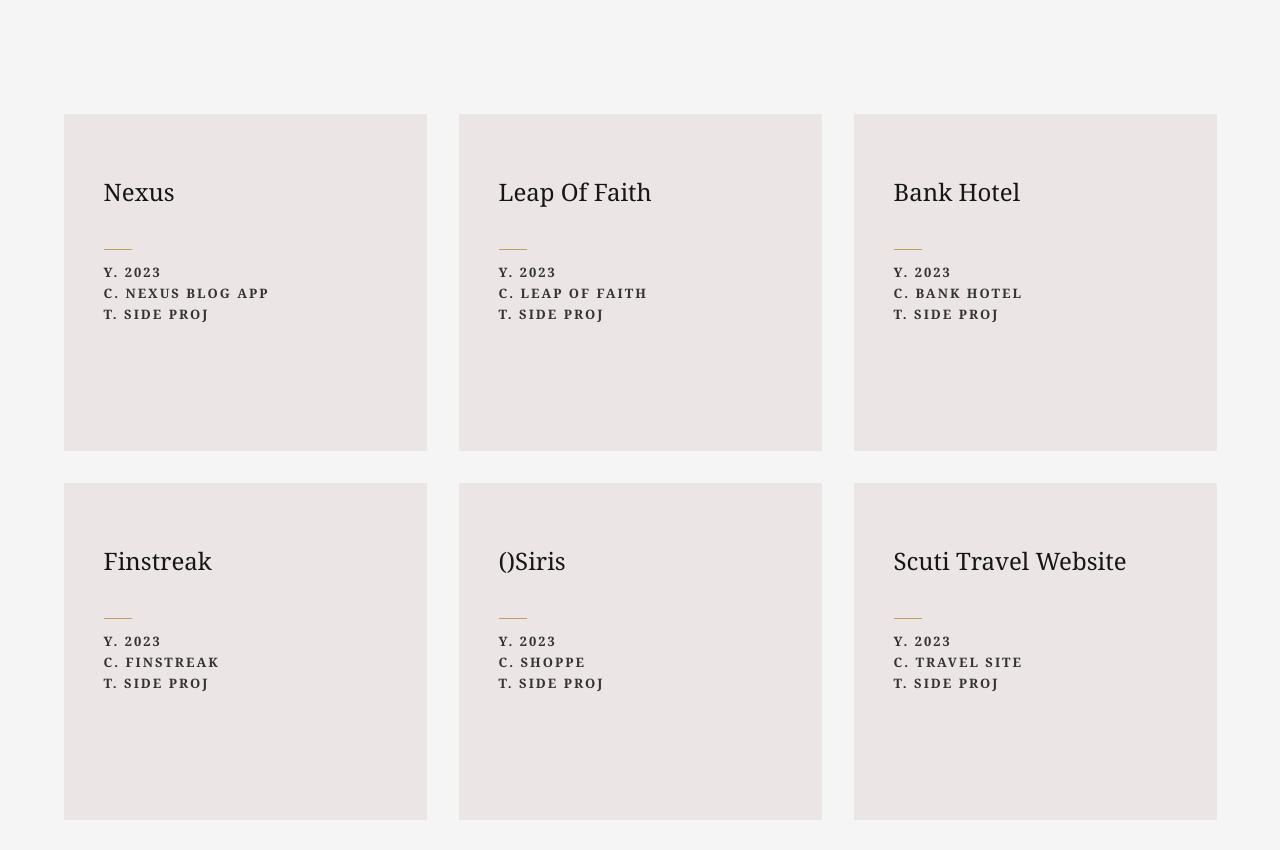
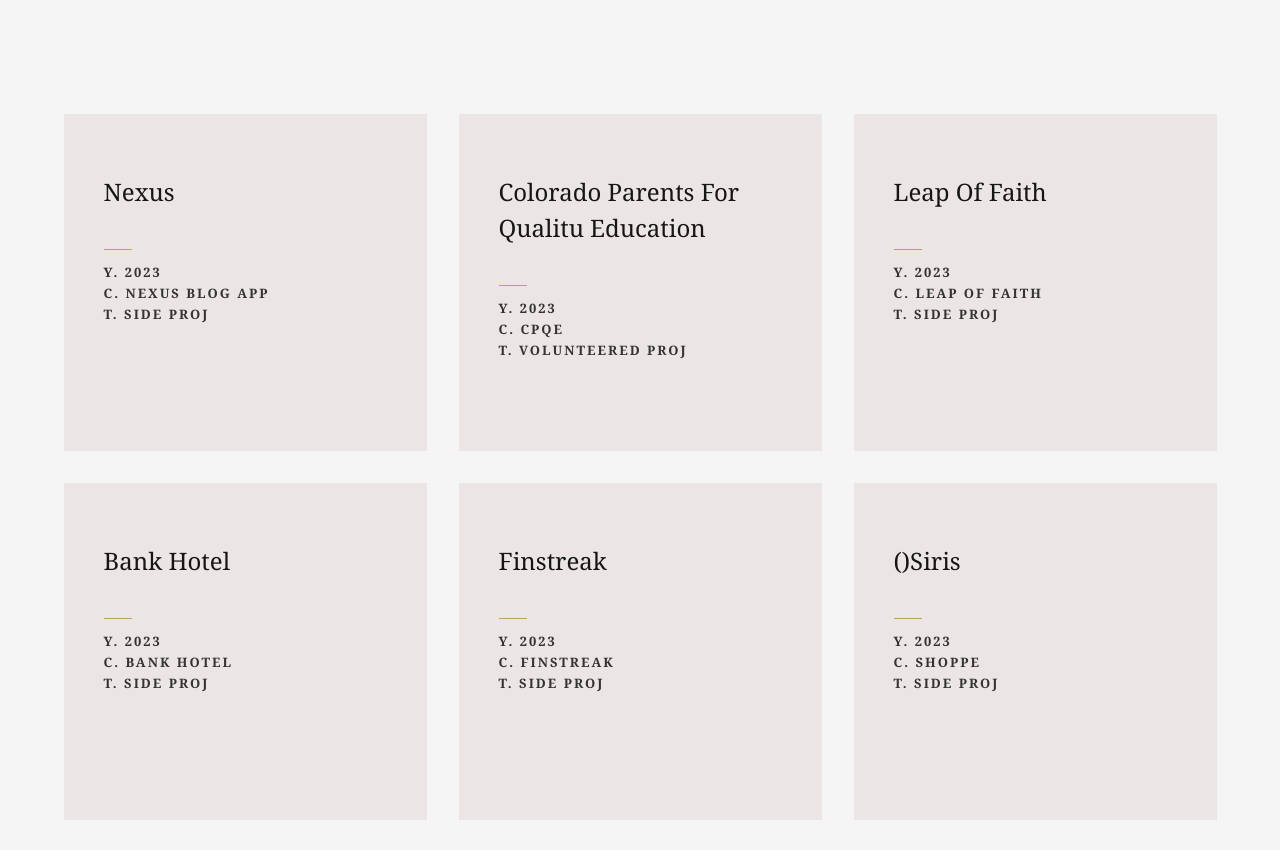
Before and after one commit to uy-scuti100/Port, a React (Vite) app: page / in a window 1280 px wide. Shown: the part 3589-4439 px from the top of the page. Built offline with nearby package versions, Linux system fonts and the light colour scheme.

Commit message:
added CPQE

```diff
--- a/src/constants/ProjectLinks.js
+++ b/src/constants/ProjectLinks.js
@@ -5,6 +5,13 @@ export const links = [
       year: "Y. 2023",
       concept: "C. Nexus Blog app",
       type: "T. Side Proj",
+   },
+   {
+      label: "Colorado Parents for Qualitu education",
+      href: "https://colorado-parents-for-quality-education.vercel.app/",
+      year: "Y. 2023",
+      concept: "C. CPQE",
+      type: "T. Volunteered Proj",
    },
    {
       label: "Leap Of Faith",
```
